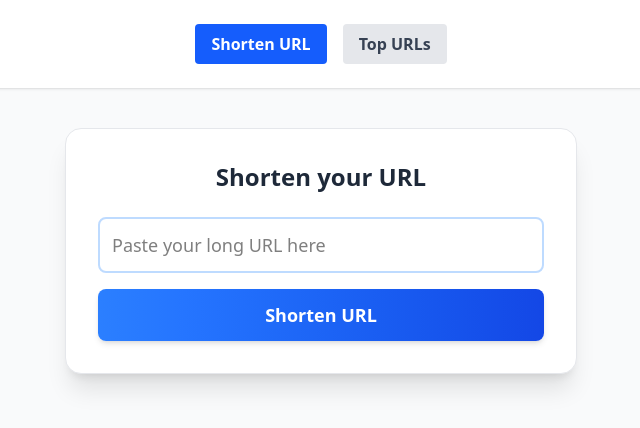
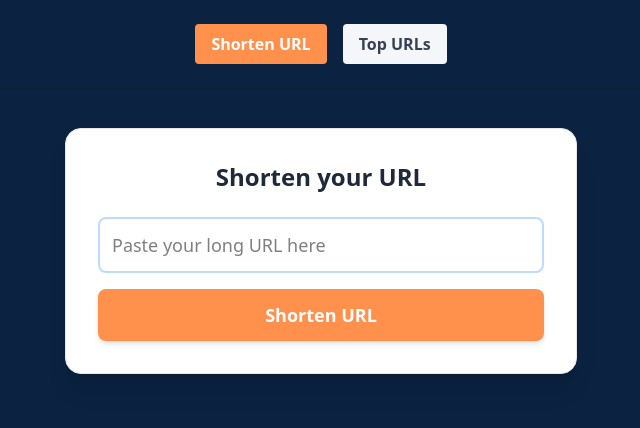
Before and after one commit to mazc1995/mazc1995-fs-challenge-front, a React (Vite) app: page / in a window 1280 px wide. Shown: the top 428 px of the page, without its empty margins (319-959 px from the left). Built offline with nearby package versions, Linux system fonts and the light colour scheme.

Commit message:
Update styles across components for a cohesive dark theme, including Navbar, UrlForm, and UrlList, while enhancing button and text visibility.

```diff
--- a/src/App.tsx
+++ b/src/App.tsx
@@ -7,7 +7,7 @@ const App = () => {
   const [view, setView] = useState<"shorten" | "list">("shorten")
 
   return (
-    <div className="min-h-screen bg-gray-50">
+    <div className="min-h-screen bg-[#0b2341]">
       <Navbar view={view} setView={setView} />
       <main>
         {view === "shorten" && <UrlForm />}
--- a/src/components/Navbar.tsx
+++ b/src/components/Navbar.tsx
@@ -5,15 +5,15 @@ interface NavbarProps {
 
 const Navbar = ({ view, setView }: NavbarProps) => {
   return (
-    <nav className="flex justify-center gap-4 py-6 bg-white shadow">
+    <nav className="flex justify-center gap-4 py-6 bg-[#0b2341] shadow">
       <button
-        className={`px-4 py-2 rounded font-bold ${view === "shorten" ? "bg-blue-600 text-white" : "bg-gray-200 text-gray-700"}`}
+        className={`px-4 py-2 rounded font-bold ${view === "shorten" ? "bg-[#ff914d] text-white" : "bg-[#f5f6fa] text-gray-700"}`}
         onClick={() => setView("shorten")}
       >
         Shorten URL
       </button>
       <button
-        className={`px-4 py-2 rounded font-bold ${view === "list" ? "bg-blue-600 text-white" : "bg-gray-200 text-gray-700"}`}
+        className={`px-4 py-2 rounded font-bold ${view === "list" ? "bg-[#ff914d] text-white" : "bg-[#f5f6fa] text-gray-700"}`}
         onClick={() => setView("list")}
       >
         Top URLs
--- a/src/components/UrlForm.tsx
+++ b/src/components/UrlForm.tsx
@@ -55,9 +55,8 @@ const UrlForm = () => {
   }
 
   return (
-    <div className=" mt-10 flex items-center justify-center bg-gray-50">
     <form
-        className="flex flex-col gap-4 w-full max-w-lg mx-auto bg-white shadow-xl border border-gray-200 p-8 rounded-2xl"
+      className="flex flex-col gap-4 w-full max-w-lg mx-auto bg-white shadow-xl border border-gray-200 p-8 rounded-2xl mt-10"
       onSubmit={handleSubmit}
     >
       <label className="text-2xl font-extrabold text-center text-gray-800 mb-2">
@@ -71,7 +70,7 @@ const UrlForm = () => {
         onChange={(e) => setUrl(e.target.value)}
       />
       <button
-          className="bg-gradient-to-r from-blue-500 to-blue-700 hover:from-blue-600 hover:to-blue-800 text-white font-bold py-3 rounded-lg shadow-md transition-all text-lg"
+        className="bg-gradient-to-r bg-[#ff914d] hover:to-blue-800 text-white font-bold py-3 rounded-lg shadow-md transition-all text-lg"
         type="submit"
       >
         Shorten URL
@@ -117,7 +116,6 @@ const UrlForm = () => {
         </div>
       )}
     </form>
-    </div>
   )
 }
 
--- a/src/components/UrlList.tsx
+++ b/src/components/UrlList.tsx
@@ -22,7 +22,7 @@ const UrlList = () => {
 
   return (
     <div className="max-w-2xl mx-auto mt-10">
-      <h2 className="text-2xl font-bold mb-4 text-center">Top URLs</h2>
+      <h2 className="text-2xl font-bold mb-4 text-center text-white">Top URLs</h2>
       <ul className="space-y-4">
         {urls.map((url) => (
           <UrlListItem url={url} key={url.short_code} />
--- a/src/components/UrlListItem.tsx
+++ b/src/components/UrlListItem.tsx
@@ -18,7 +18,7 @@ const UrlListItem = ({ url }: { url: ShortUrl }) => {
   }, [url.click_count])
 
   return <>
-    <li key={url.short_code} className="bg-white hover:bg-gray-100 cursor-pointer shadow rounded-lg p-4 flex flex-col md:flex-row md:items-center md:justify-between" onClick={() => {
+    <li key={url.short_code} className="bg-white shadow rounded-lg p-4 flex flex-col md:flex-row md:items-center md:justify-between" onClick={() => {
       handleClick(url.short_code)
     }} >
       <div>
```
Lines whose indentation alone changed are shown as unchanged.
